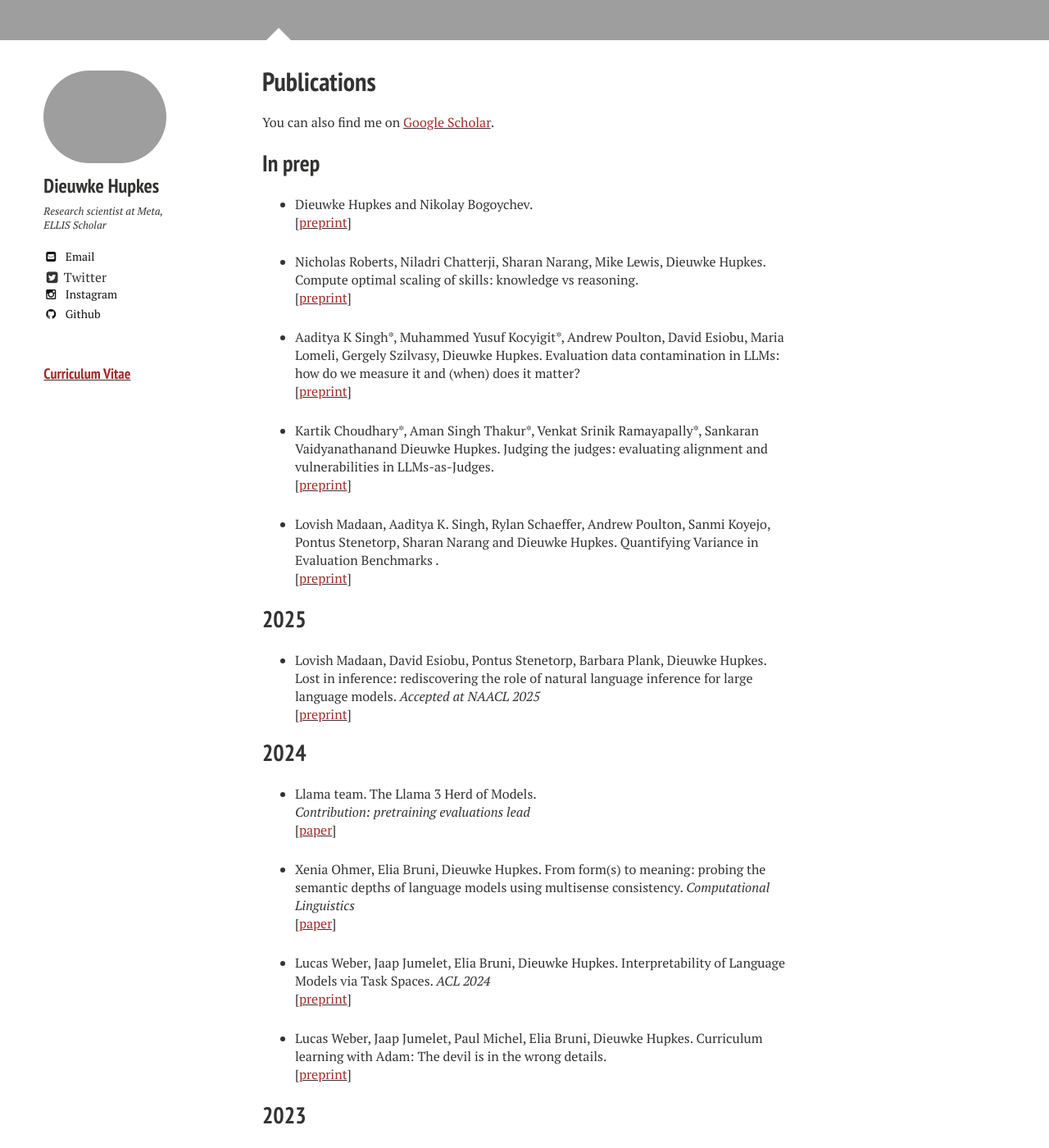
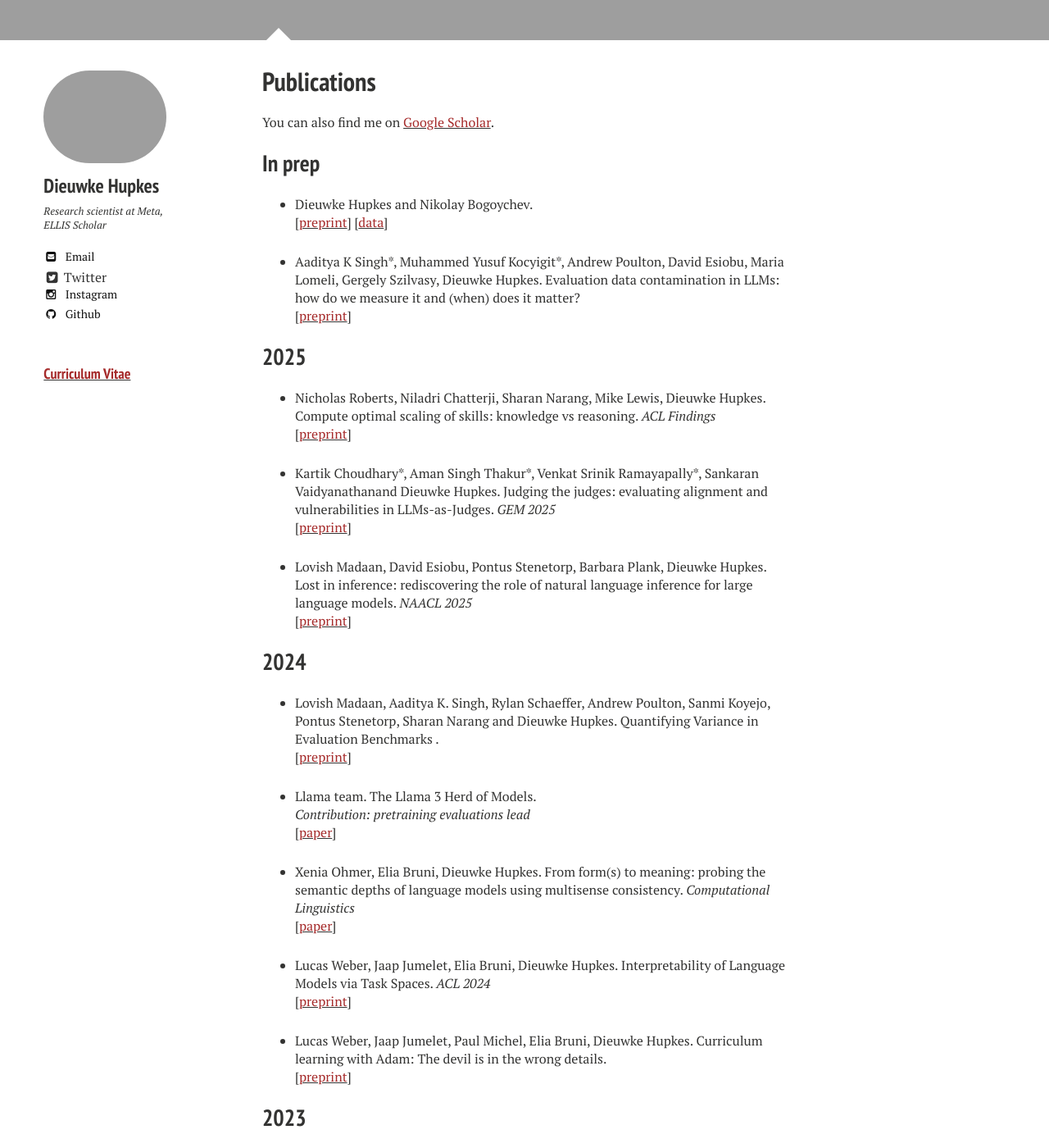
Before and after one commit to dieuwkehupkes/dieuwkehupkes.github.io, a Jekyll site: the page built from publications.md, in a window 1280 px wide and 1400 px high, scrolled down 995 px. Shown: the whole window at 82% size. Built offline with Jekyll 4.4.1, drawn with Linux system fonts in a browser that asks for light colours; nearby versions of some CDN libraries.

Commit message:
Update publications

```diff
--- a/publications.md
+++ b/publications.md
@@ -16,26 +16,28 @@ You can also find me on <a href="https://scholar.google.com/citations?user=tAtSM
 
 * Dieuwke Hupkes and Nikolay Bogoychev.\\
 \[[<font color="brown">preprint</font>](https://arxiv.org/abs/2504.10356){:target="blank"}\]
-
-* Nicholas Roberts, Niladri Chatterji, Sharan Narang, Mike Lewis, Dieuwke Hupkes. Compute optimal scaling of skills: knowledge vs reasoning. \\
-\[[<font color="brown">preprint</font>](https://arxiv.org/abs/2503.10061){:target="blank"}\]
+\[[<font color="brown">data</font>](https://github.com/facebookresearch/multiloko){:target="blank"}\]
 
 * Aaditya K Singh\*, Muhammed Yusuf Kocyigit\*, Andrew Poulton, David Esiobu, Maria Lomeli, Gergely Szilvasy, Dieuwke Hupkes. Evaluation data contamination in LLMs: how do we measure it and (when) does it matter? \\
 \[[<font color="brown">preprint</font>](https://arxiv.org/abs/2411.03923){:target="blank"}\]
 
-* Kartik Choudhary\*, Aman Singh Thakur\*, Venkat Srinik Ramayapally\*, Sankaran Vaidyanathanand Dieuwke Hupkes. Judging the judges: evaluating alignment and vulnerabilities in LLMs-as-Judges. \\
+## 2025
+
+* Nicholas Roberts, Niladri Chatterji, Sharan Narang, Mike Lewis, Dieuwke Hupkes. Compute optimal scaling of skills: knowledge vs reasoning. *ACL Findings* \\
+\[[<font color="brown">preprint</font>](https://arxiv.org/abs/2503.10061){:target="blank"}\]
+
+* Kartik Choudhary\*, Aman Singh Thakur\*, Venkat Srinik Ramayapally\*, Sankaran Vaidyanathanand Dieuwke Hupkes. Judging the judges: evaluating alignment and vulnerabilities in LLMs-as-Judges. *GEM 2025* \\
 \[[<font color="brown">preprint</font>](https://arxiv.org/abs/2406.12624){:target="blank"}\]
+
+
+* Lovish Madaan, David Esiobu, Pontus Stenetorp, Barbara Plank, Dieuwke Hupkes. Lost in inference: rediscovering the role of natural language inference for large language models. *NAACL 2025*\\
+\[[<font color="brown">preprint</font>](https://arxiv.org/abs/2411.14103){:target="blank"}\]
+
+## 2024
 
 * Lovish Madaan, Aaditya K. Singh, Rylan Schaeffer, Andrew Poulton, Sanmi Koyejo, Pontus Stenetorp, Sharan Narang and Dieuwke Hupkes. Quantifying Variance in Evaluation Benchmarks
 . \\
 \[[<font color="brown">preprint</font>](https://arxiv.org/abs/2406.10229){:target="blank"}\]
-
-## 2025
-
-* Lovish Madaan, David Esiobu, Pontus Stenetorp, Barbara Plank, Dieuwke Hupkes. Lost in inference: rediscovering the role of natural language inference for large language models. *Accepted at NAACL 2025*\\
-\[[<font color="brown">preprint</font>](https://arxiv.org/abs/2411.14103){:target="blank"}\]
-
-## 2024
 
 * Llama team. The Llama 3 Herd of Models. \\
 *Contribution: pretraining evaluations lead*\\
```
